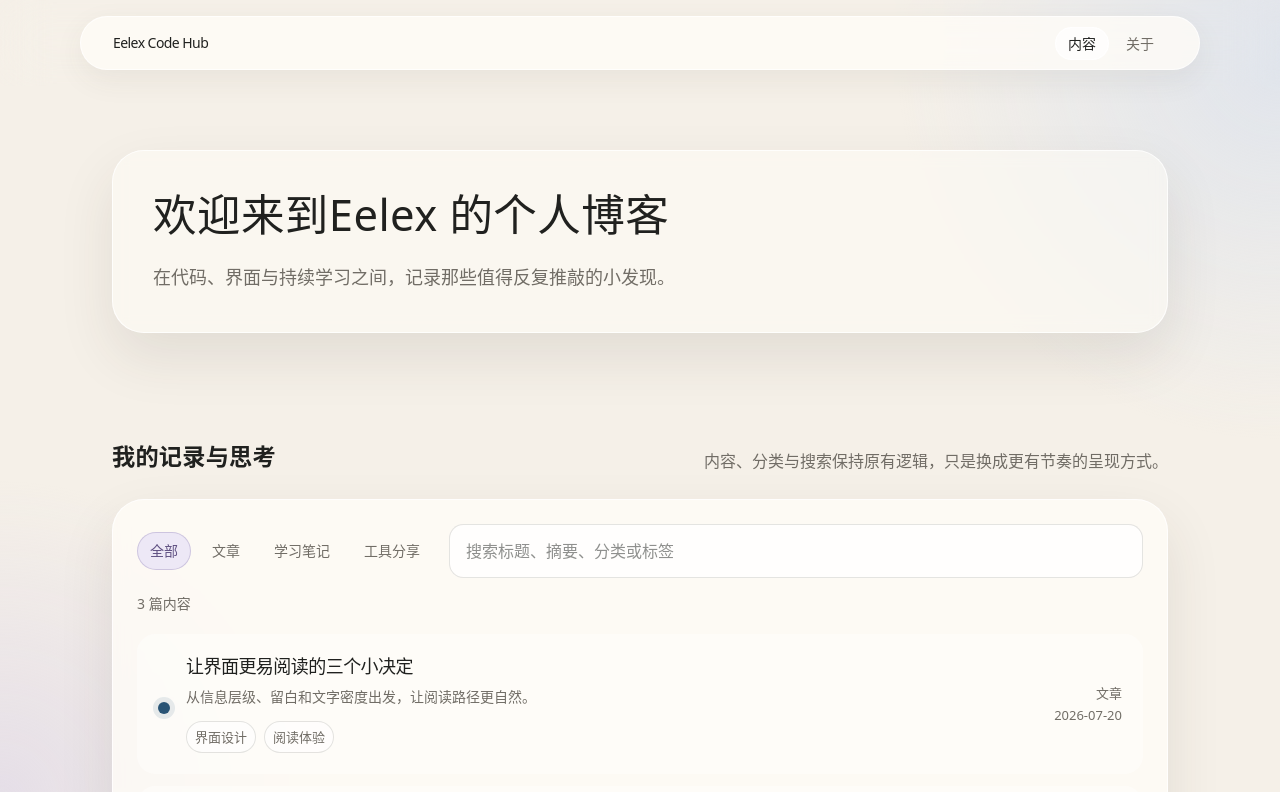
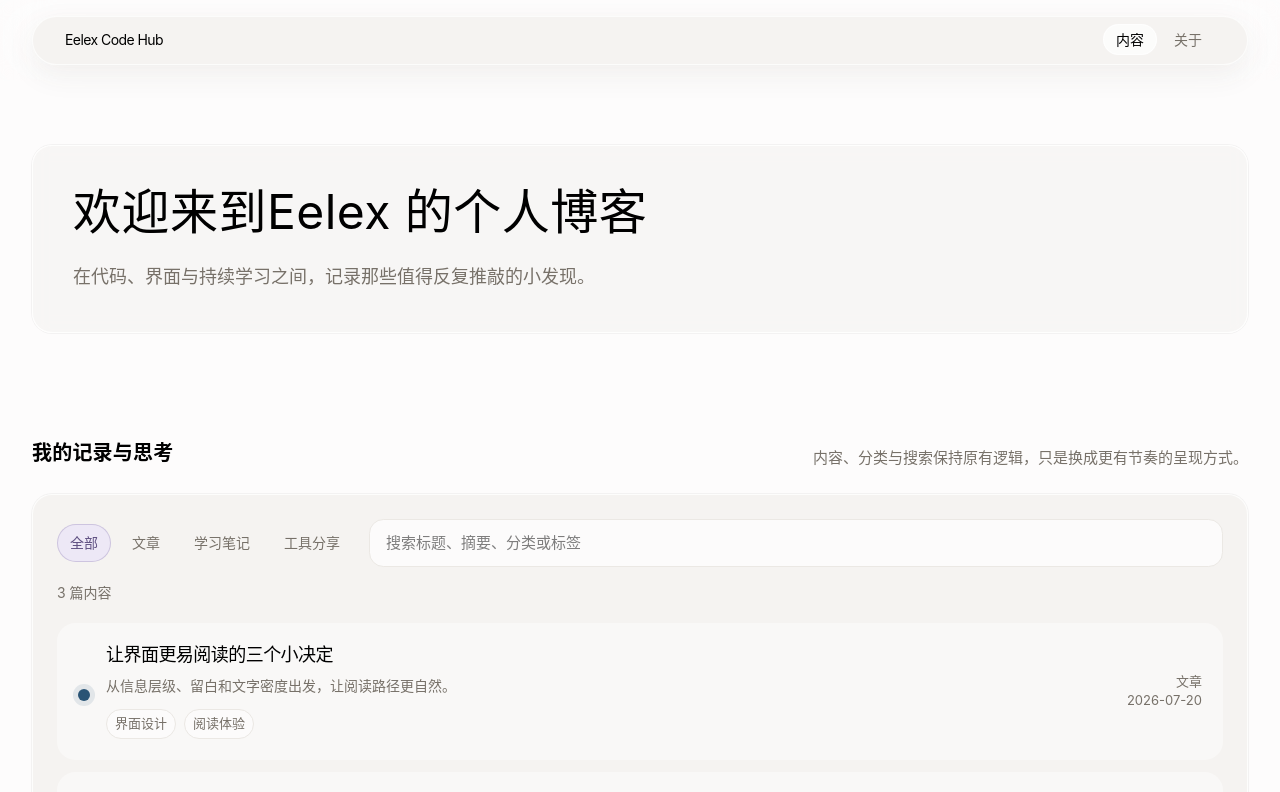
Before and after one commit to Ee1ex/Eelex-Journal, a Next.js app: page / in a window 1280 px wide. Shown: the top 792 px of the page. Built offline with nearby package versions, Linux system fonts and the light colour scheme.

Commit message:
feat: establish editorial home tokens

```diff
--- a/src/app/globals.css
+++ b/src/app/globals.css
@@ -1,43 +1,48 @@
 @import "tailwindcss";
 
 :root {
-  --eelex-color-canvas: #f5f0e8;
-  --eelex-color-surface: rgba(255, 253, 248, 0.78);
-  --eelex-color-ink: #20211f;
-  --eelex-color-muted: #716d66;
-  --eelex-color-border: rgba(32, 33, 31, 0.12);
-  --eelex-color-accent: #365d7d;
-  --eelex-color-focus: #285f8f;
-  --eelex-color-category-all: #5e4f81;
+  --eelex-color-canvas: #fdfcfc;
+  --eelex-color-surface: #f5f3f1;
+  --eelex-color-ink: #000000;
+  --eelex-color-muted: #777169;
+  --eelex-color-border: #ebe8e4;
+  --eelex-color-accent: #000000;
+  --eelex-color-focus: #0447ff;
+  --eelex-color-category-all: #000000;
   --eelex-color-category-article: #2a5475;
   --eelex-color-category-note: #805719;
   --eelex-color-category-tool: #28695e;
   --eelex-color-category-article-soft: #e2edf6;
   --eelex-color-category-note-soft: #f6ead6;
   --eelex-color-category-tool-soft: #dfeee8;
+  --eelex-font-display:
+    "Waldenburg", "Inter", ui-sans-serif, system-ui, -apple-system,
+    BlinkMacSystemFont, "Segoe UI", "Microsoft YaHei", "PingFang SC",
+    "Noto Sans CJK SC", sans-serif;
   --eelex-font-sans:
-    ui-sans-serif, system-ui, -apple-system, BlinkMacSystemFont, "Segoe UI",
-    "Microsoft YaHei", "PingFang SC", "Noto Sans CJK SC", sans-serif;
+    "Inter", ui-sans-serif, system-ui, -apple-system, BlinkMacSystemFont,
+    "Segoe UI", "Microsoft YaHei", "PingFang SC", "Noto Sans CJK SC", sans-serif;
   --eelex-font-mono:
-    ui-monospace, "Cascadia Code", "SFMono-Regular", Consolas,
+    "Geist Mono", ui-monospace, "Cascadia Code", "SFMono-Regular", Consolas,
     "Liberation Mono", monospace;
-  --eelex-text-display: clamp(1.7rem, 3.4vw, 3.2rem);
-  --eelex-text-page-title: clamp(1.7rem, 3.4vw, 3.2rem);
-  --eelex-text-section-title: clamp(1.1rem, 1.85vw, 1.45rem);
-  --eelex-text-body: 1rem;
+  --eelex-text-display: clamp(2.25rem, 5.6vw, 3rem);
+  --eelex-text-page-title: clamp(2rem, 5vw, 3rem);
+  --eelex-text-section-title: clamp(1.125rem, 1.8vw, 1.25rem);
+  --eelex-text-body: 0.9375rem;
   --eelex-text-small: 0.875rem;
   --eelex-text-meta: 0.8125rem;
-  --eelex-leading-tight: 1.15;
-  --eelex-leading-body: 1.75;
-  --eelex-space-page-inline: clamp(1rem, 3vw, 2rem);
-  --eelex-space-section: clamp(2.5rem, 5vw, 4.625rem);
-  --eelex-space-stack: 1.5rem;
-  --eelex-radius-control: 999px;
-  --eelex-radius-panel: 2rem;
-  --eelex-width-wide: 70rem;
+  --eelex-leading-tight: 1.08;
+  --eelex-leading-body: 1.5;
+  --eelex-space-page-inline: clamp(1.25rem, 4vw, 2rem);
+  --eelex-space-section: clamp(4rem, 8vw, 6rem);
+  --eelex-space-stack: 2rem;
+  --eelex-radius-control: 9999px;
+  --eelex-radius-input: 4px;
+  --eelex-radius-panel: 20px;
+  --eelex-width-wide: 80rem;
   --eelex-width-reading: 44rem;
   --eelex-width-toc: 15rem;
-  --eelex-shadow-panel: 0 24px 55px rgba(54, 48, 40, 0.1);
+  --eelex-shadow-panel: 0 0 0 1px rgb(0 0 0 / 0.04);
   --eelex-duration-fast: 120ms;
   --eelex-duration-base: 180ms;
   --eelex-duration-slow: 240ms;
@@ -61,7 +66,9 @@
   --color-category-tool-soft: var(--eelex-color-category-tool-soft);
   --font-sans: var(--eelex-font-sans);
   --font-mono: var(--eelex-font-mono);
+  --font-display: var(--eelex-font-display);
   --radius-control: var(--eelex-radius-control);
+  --radius-input: var(--eelex-radius-input);
   --radius-panel: var(--eelex-radius-panel);
 }
 
@@ -72,19 +79,7 @@ html {
 
 body {
   min-width: 20rem;
-  background:
-    radial-gradient(
-      circle at 100% 7%,
-      rgba(207, 219, 239, 0.55),
-      transparent 24rem
-    ),
-    radial-gradient(
-      circle at 0% 100%,
-      rgba(210, 201, 231, 0.45),
-      transparent 20rem
-    ),
-    var(--eelex-color-canvas);
-  background-attachment: fixed;
+  background: var(--eelex-color-canvas);
   color: var(--eelex-color-ink);
   font-family: var(--eelex-font-sans);
   font-size: var(--eelex-text-body);
@@ -104,6 +99,31 @@ button {
   cursor: pointer;
 }
 
+.eelex-display {
+  font-family: var(--eelex-font-display);
+  font-weight: 300;
+  letter-spacing: -0.02em;
+}
+
+.eelex-editorial-rule {
+  border-color: var(--eelex-color-border);
+}
+
+.eelex-content-row {
+  border-top: 1px solid var(--eelex-color-border);
+  transition:
+    background-color var(--eelex-duration-fast) var(--eelex-ease-standard),
+    border-color var(--eelex-duration-fast) var(--eelex-ease-standard);
+}
+
+.eelex-content-row:last-child {
+  border-bottom: 1px solid var(--eelex-color-border);
+}
+
+.eelex-content-row:hover {
+  background: var(--eelex-color-surface);
+}
+
 :focus-visible {
   outline: 2px solid var(--eelex-color-focus);
   outline-offset: 3px;
@@ -118,4 +138,8 @@ button {
     animation-iteration-count: 1 !important;
     transition-duration: 0.01ms !important;
   }
+
+  .eelex-content-row {
+    transition: none;
+  }
 }
```
Also changed, not shown: 1 other file (tests, documents, lock files or other folders).
